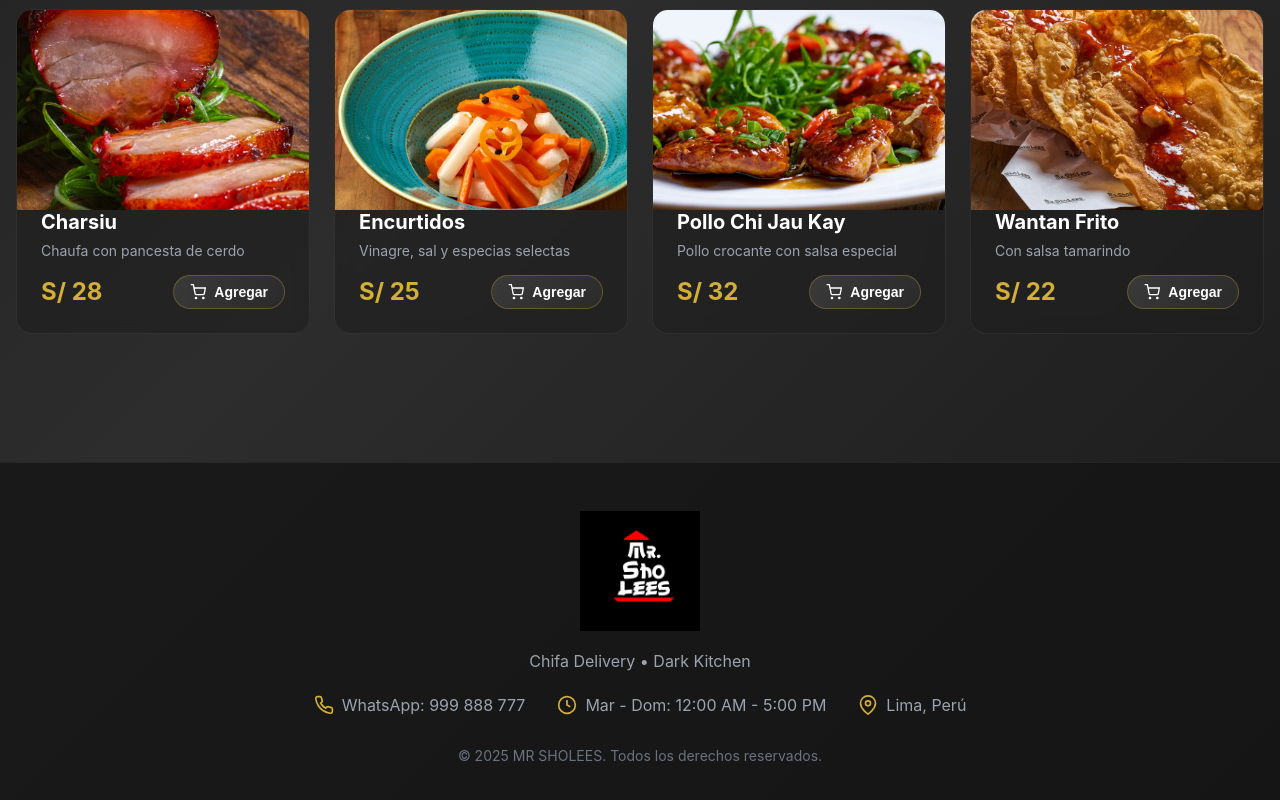
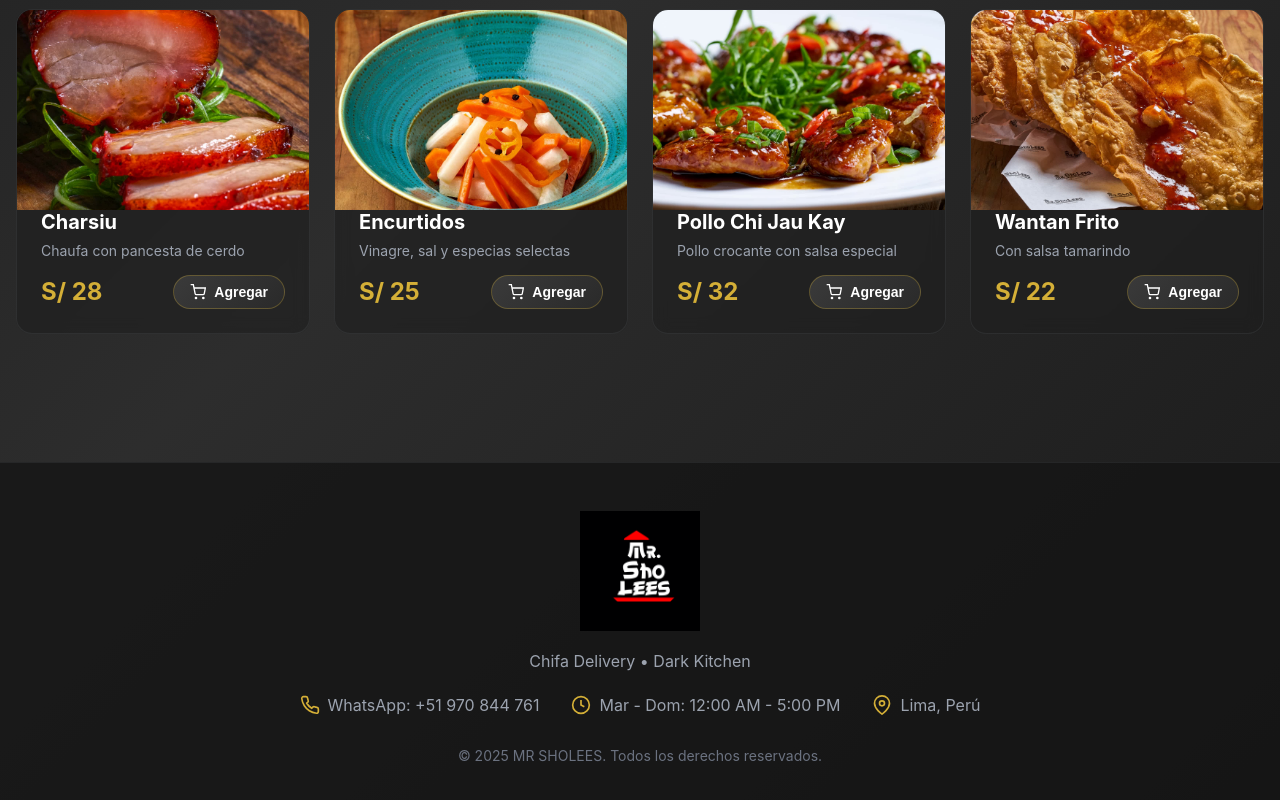
Before and after one commit to CESIL20/MR-SHOLEES, a plain HTML site: page index.html in a window 1280 px wide. Shown: the part 913-1713 px from the top of the page. Drawn offline with Linux system fonts and the light colour scheme.

Commit message:
Fix HTML formatting and ensure proper structure

```diff
--- a/index.html
+++ b/index.html
@@ -142,7 +142,7 @@
                         <svg width="20" height="20" viewBox="0 0 24 24" fill="none" stroke="currentColor" stroke-width="2">
                             <path d="M22 16.92v3a2 2 0 0 1-2.18 2 19.79 19.79 0 0 1-8.63-3.07 19.5 19.5 0 0 1-6-6 19.79 19.79 0 0 1-3.07-8.67A2 2 0 0 1 4.11 2h3a2 2 0 0 1 2 1.72 12.84 12.84 0 0 0 .7 2.81 2 2 0 0 1-.45 2.11L8.09 9.91a16 16 0 0 0 6 6l1.27-1.27a2 2 0 0 1 2.11-.45 12.84 12.84 0 0 0 2.81.7A2 2 0 0 1 22 16.92z"></path>
                         </svg>
-                        <span>WhatsApp: 999 888 777</span>
+                        <span>WhatsApp: +51 970 844 761</span>
                     </div>
                     <div class="footer-item">
                         <svg width="20" height="20" viewBox="0 0 24 24" fill="none" stroke="currentColor" stroke-width="2">
@@ -166,4 +166,5 @@
 
     <script src="script.js"></script>
 </body>
+
 </html>
```
